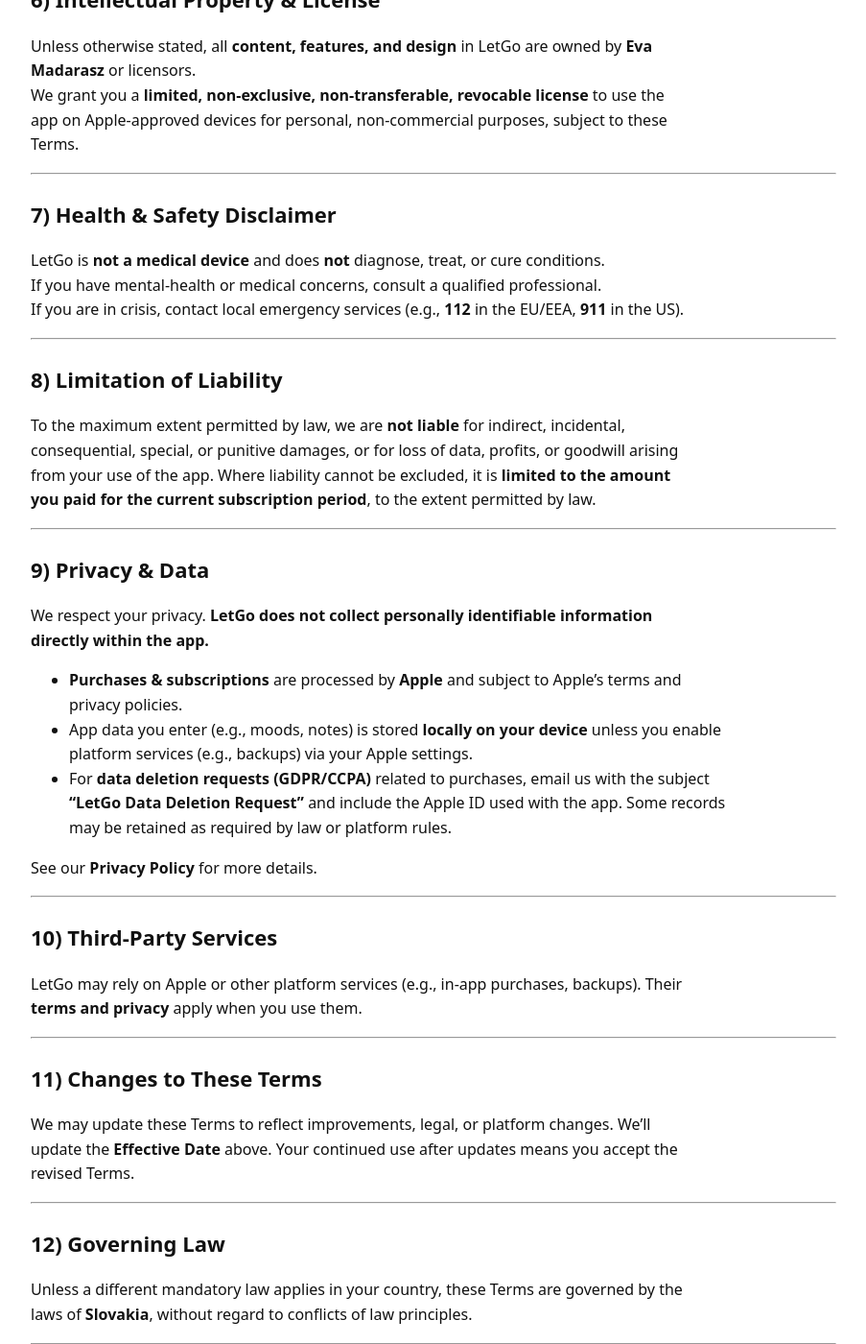
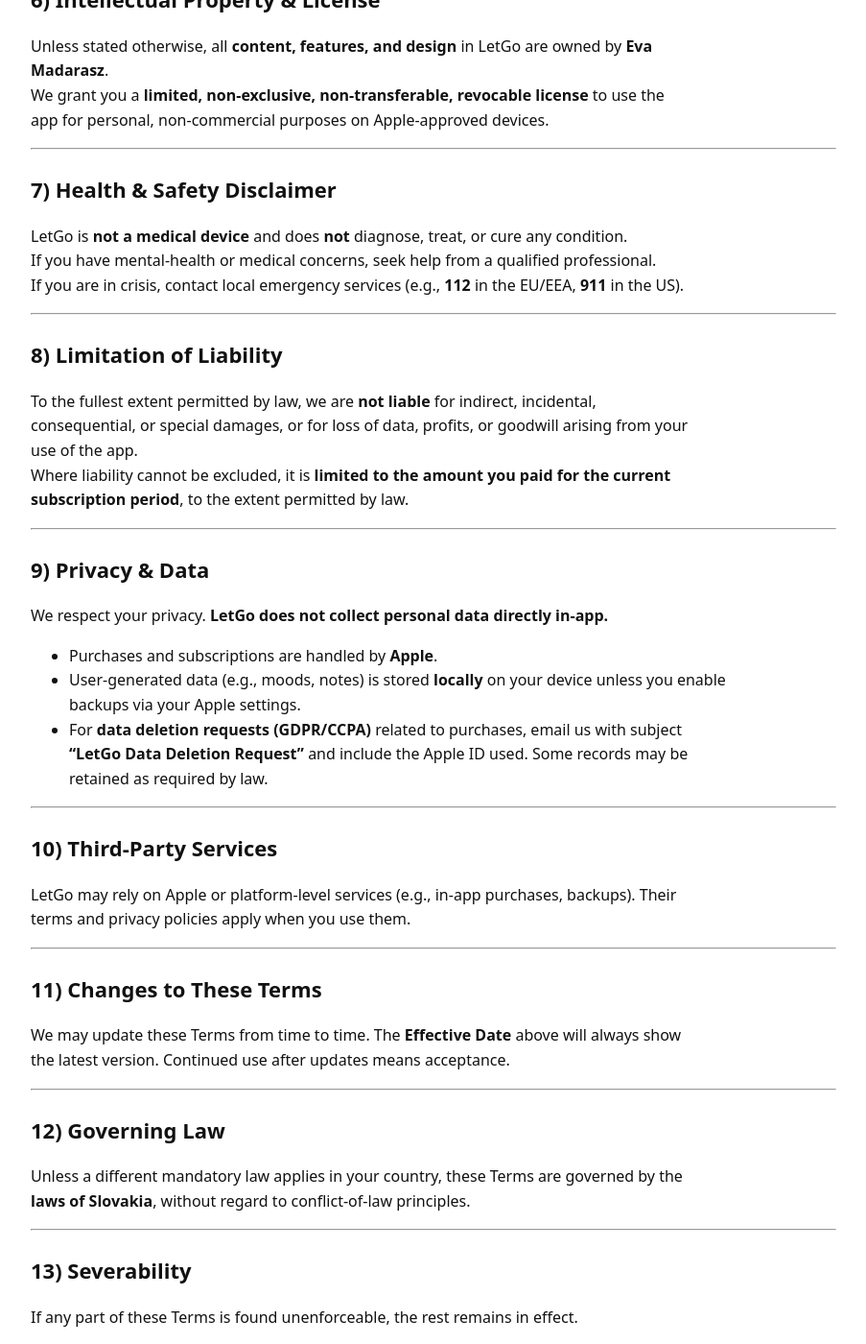
Before and after one commit to EvaM3/letgo-terms, a Jekyll site: the page built from terms.md, in a window 1280 px wide and 1400 px high, scrolled down 1778 px. Shown: the whole window at 96% size, without its empty margins (188-1091 px from the left). Built offline with Jekyll 4.4.1, drawn with Linux system fonts in a browser that asks for light colours; some of the changed text lies outside the part shown.

Commit message:
Update terms.md

```diff
--- a/terms.md
+++ b/terms.md
@@ -4,6 +4,7 @@ title: Terms of Service
 version: "1.0"
 effective: "2025-07-24"
 ---
+
 
 # Terms of Service
 
@@ -26,84 +27,84 @@ You can manage or cancel your subscription on your device:
 
 ## 1) Acceptance of Terms
 By downloading or using **LetGo**, you agree to these Terms and our Privacy Policy.
-If you do not agree with any part, do not use the app.
+If you do not agree with any part, please do not use the app.
 
 ---
 
 ## 2) Eligibility & Accounts
-You must be the age of digital consent in your country (typically **16+** in the EEA) or use the app under a parent/guardian’s supervision if local law allows. You are responsible for your device and keeping it secure.
+You must meet the minimum age of digital consent in your country (typically **16+** in the EEA) or use the app with parental permission where allowed by law. You are responsible for your device and for keeping it secure.
 
 ---
 
 ## 3) Description of the Service
-**LetGo** provides emotional-wellbeing tools such as **EFT tapping sessions, mood tracking, goals, and affirmations**. It is intended for **self-help and relaxation** and does **not** replace professional mental-health care.
+**LetGo** provides emotional-wellbeing tools including **EFT tapping sessions, mood tracking, goals, and affirmations**.
+The app is designed for **self-help and relaxation** only and does **not** replace professional mental-health care.
 
 ---
 
 ## 4) Subscriptions, Trials & Payment
 - **Free Trial:** A **3-day** free trial may be offered. After the trial, your chosen plan renews automatically unless you **cancel at least 24 hours** before the period ends.
-- **Auto-Renew:** Subscriptions **auto-renew** unless canceled.
+- **Auto-Renew:** Subscriptions renew automatically unless canceled.
 - **Billing:** Payment is handled by **Apple** via your **Apple ID**. We do not process payments directly.
-- **Manage/Cancel:** Manage or cancel any time in **Settings → Apple ID → Subscriptions** on your device.
-- **Price Changes:** We may change prices or offerings. If required, Apple will notify you; continued use/renewal after notice means acceptance.
-- **Refunds:** Refunds (including trial conversions) are handled under **Apple’s** policies. Please request refunds through Apple.
+- **Manage/Cancel:** Manage or cancel any time in **Settings → Apple ID → Subscriptions**.
+- **Price Changes:** Prices or offerings may change. Apple will notify you where required; continued use after notice means acceptance.
+- **Refunds:** Refunds (including trial conversions) follow **Apple’s** refund policies. Please request them through Apple.
 
 ---
 
 ## 5) Acceptable Use
-Do not use LetGo in a way that:
+Do not use LetGo in any way that:
 - Violates laws or regulations
-- Infringes others’ rights or privacy
+- Infringes on others’ rights or privacy
 - Harms, harasses, or misleads others
-- Attempts to **reverse-engineer**, decompile, or exploit the app or its code
+- Attempts to reverse-engineer, decompile, or exploit the app
 - Circumvents access controls, paywalls, or device security features
 
 ---
 
 ## 6) Intellectual Property & License
-Unless otherwise stated, all **content, features, and design** in LetGo are owned by **Eva Madarasz** or licensors.
-We grant you a **limited, non-exclusive, non-transferable, revocable license** to use the app on Apple-approved devices for personal, non-commercial purposes, subject to these Terms.
+Unless stated otherwise, all **content, features, and design** in LetGo are owned by **Eva Madarasz**.
+We grant you a **limited, non-exclusive, non-transferable, revocable license** to use the app for personal, non-commercial purposes on Apple-approved devices.
 
 ---
 
 ## 7) Health & Safety Disclaimer
-LetGo is **not a medical device** and does **not** diagnose, treat, or cure conditions.
-If you have mental-health or medical concerns, consult a qualified professional.
+LetGo is **not a medical device** and does **not** diagnose, treat, or cure any condition.
+If you have mental-health or medical concerns, seek help from a qualified professional.
 If you are in crisis, contact local emergency services (e.g., **112** in the EU/EEA, **911** in the US).
 
 ---
 
 ## 8) Limitation of Liability
-To the maximum extent permitted by law, we are **not liable** for indirect, incidental, consequential, special, or punitive damages, or for loss of data, profits, or goodwill arising from your use of the app. Where liability cannot be excluded, it is **limited to the amount you paid for the current subscription period**, to the extent permitted by law.
+To the fullest extent permitted by law, we are **not liable** for indirect, incidental, consequential, or special damages, or for loss of data, profits, or goodwill arising from your use of the app.
+Where liability cannot be excluded, it is **limited to the amount you paid for the current subscription period**, to the extent permitted by law.
 
 ---
 
 ## 9) Privacy & Data
-We respect your privacy. **LetGo does not collect personally identifiable information directly within the app.**
-- **Purchases & subscriptions** are processed by **Apple** and subject to Apple’s terms and privacy policies.
-- App data you enter (e.g., moods, notes) is stored **locally on your device** unless you enable platform services (e.g., backups) via your Apple settings.
-- For **data deletion requests (GDPR/CCPA)** related to purchases, email us with the subject **“LetGo Data Deletion Request”** and include the Apple ID used with the app. Some records may be retained as required by law or platform rules.
-
-See our **Privacy Policy** for more details.
+We respect your privacy. **LetGo does not collect personal data directly in-app.**
+- Purchases and subscriptions are handled by **Apple**.
+- User-generated data (e.g., moods, notes) is stored **locally** on your device unless you enable backups via your Apple settings.
+- For **data deletion requests (GDPR/CCPA)** related to purchases, email us with subject **“LetGo Data Deletion Request”** and include the Apple ID used. Some records may be retained as required by law.
 
 ---
 
 ## 10) Third-Party Services
-LetGo may rely on Apple or other platform services (e.g., in-app purchases, backups). Their **terms and privacy** apply when you use them.
+LetGo may rely on Apple or platform-level services (e.g., in-app purchases, backups). Their terms and privacy policies apply when you use them.
 
 ---
 
 ## 11) Changes to These Terms
-We may update these Terms to reflect improvements, legal, or platform changes. We’ll update the **Effective Date** above. Your continued use after updates means you accept the revised Terms.
+We may update these Terms from time to time. The **Effective Date** above will always show the latest version. Continued use after updates means acceptance.
 
 ---
 
 ## 12) Governing Law
-Unless a different mandatory law applies in your country, these Terms are governed by the laws of **Slovakia**, without regard to conflicts of law principles.
+Unless a different mandatory law applies in your country, these Terms are governed by the **laws of Slovakia**, without regard to conflict-of-law principles.
 
 ---
 
 ## 13) Severability
-If any provision is found unenforceable, the remaining provisions remain in full force and effect.
+If any part of these Terms is found unenforceable, the rest remains in effect.
 
 ---
```
